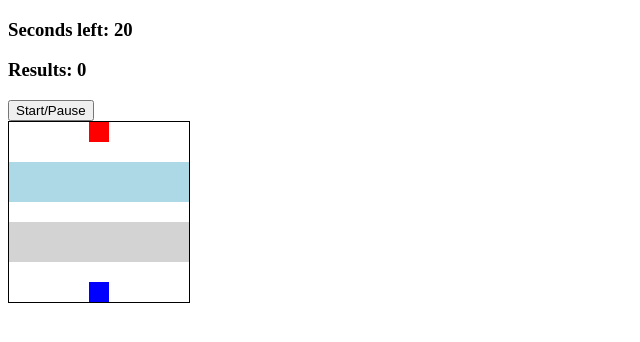
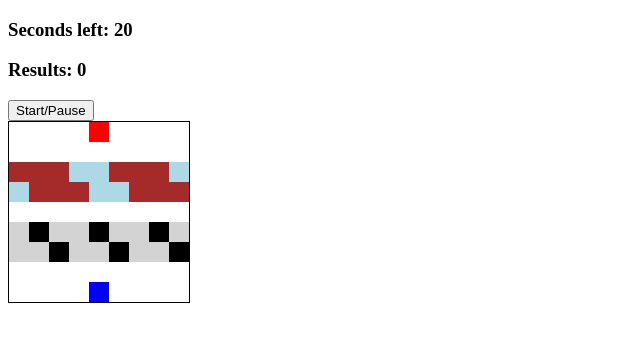
Before and after one commit to nkhlrgh/cross-road, a plain HTML site: page index.html in a window 1280 px wide. Shown: the whole page, without its empty margins (0-640 px from the left). Drawn offline with Linux system fonts and the light colour scheme.

Commit message:
Add moving logs and cars

```diff
--- a/app.js
+++ b/app.js
@@ -2,6 +2,10 @@ const timeLeftDisplay = document.querySelector("#time-left");
 const resultDisplay = document.querySelector("#results");
 const StartPauseButton = document.querySelector("#start-pause-button");
 const squares = document.querySelectorAll(".grid div");
+const logsLeft = document.querySelectorAll(".log-left");
+const logsRight = document.querySelectorAll(".log-right");
+const carsLeft = document.querySelectorAll(".car-left");
+const carsRight = document.querySelectorAll(".car-right");
 let currentIndex = 76;
 const width = 9;
 
@@ -34,3 +38,96 @@ function moveFrog(e) {
   squares[currentIndex].classList.add("frog");
 }
 document.addEventListener("keyup", moveFrog);
+
+function autoMoveElements() {
+  logsLeft.forEach((logLeft) => moveLogLeft(logLeft));
+  logsRight.forEach((logRight) => moveLogRight(logRight));
+  carsLeft.forEach((carLeft) => moveCarLeft(carLeft));
+  carsRight.forEach((carRight) => moveCarRight(carRight));
+}
+
+function moveLogLeft(logLeft) {
+  switch (true) {
+    case logLeft.classList.contains("l1"):
+      logLeft.classList.remove("l1");
+      logLeft.classList.add("l2");
+      break;
+    case logLeft.classList.contains("l2"):
+      logLeft.classList.remove("l2");
+      logLeft.classList.add("l3");
+      break;
+    case logLeft.classList.contains("l3"):
+      logLeft.classList.remove("l3");
+      logLeft.classList.add("l4");
+      break;
+    case logLeft.classList.contains("l4"):
+      logLeft.classList.remove("l4");
+      logLeft.classList.add("l5");
+      break;
+    case logLeft.classList.contains("l5"):
+      logLeft.classList.remove("l5");
+      logLeft.classList.add("l1");
+      break;
+  }
+}
+
+function moveLogRight(logRight) {
+  switch (true) {
+    case logRight.classList.contains("l1"):
+      logRight.classList.remove("l1");
+      logRight.classList.add("l5");
+      break;
+    case logRight.classList.contains("l2"):
+      logRight.classList.remove("l2");
+      logRight.classList.add("l1");
+      break;
+    case logRight.classList.contains("l3"):
+      logRight.classList.remove("l3");
+      logRight.classList.add("l2");
+      break;
+    case logRight.classList.contains("l4"):
+      logRight.classList.remove("l4");
+      logRight.classList.add("l3");
+      break;
+    case logRight.classList.contains("l5"):
+      logRight.classList.remove("l5");
+      logRight.classList.add("l4");
+      break;
+  }
+}
+
+function moveCarLeft(carLeft) {
+  switch (true) {
+    case carLeft.classList.contains("c1"):
+      carLeft.classList.remove("c1");
+      carLeft.classList.add("c2");
+      break;
+    case carLeft.classList.contains("c2"):
+      carLeft.classList.remove("c2");
+      carLeft.classList.add("c3");
+      break;
+    case carLeft.classList.contains("c3"):
+      carLeft.classList.remove("c3");
+      carLeft.classList.add("c1");
+      break;
+  }
+}
+
+function moveCarRight(carRight) {
+  switch (true) {
+    case carRight.classList.contains("c1"):
+      carRight.classList.remove("c1");
+      carRight.classList.add("c3");
+      break;
+    case carRight.classList.contains("c2"):
+      carRight.classList.remove("c2");
+      carRight.classList.add("c1");
+      break;
+    case carRight.classList.contains("c3"):
+      carRight.classList.remove("c3");
+      carRight.classList.add("c2");
+      break;
+  }
+}
+
+setInterval(autoMoveElements, 1000);
--- a/index.html
+++ b/index.html
@@ -30,24 +30,24 @@
       <div></div>
       <div></div>
       <div></div>
-      <div class="log-left"></div>
-      <div class="log-left"></div>
-      <div class="log-left"></div>
-      <div class="log-left"></div>
-      <div class="log-left"></div>
-      <div class="log-left"></div>
-      <div class="log-left"></div>
-      <div class="log-left"></div>
-      <div class="log-left"></div>
-      <div class="log-right"></div>
-      <div class="log-right"></div>
-      <div class="log-right"></div>
-      <div class="log-right"></div>
-      <div class="log-right"></div>
-      <div class="log-right"></div>
-      <div class="log-right"></div>
-      <div class="log-right"></div>
-      <div class="log-right"></div>
+      <div class="log-left l1"></div>
+      <div class="log-left l2"></div>
+      <div class="log-left l3"></div>
+      <div class="log-left l4"></div>
+      <div class="log-left l5"></div>
+      <div class="log-left l1"></div>
+      <div class="log-left l2"></div>
+      <div class="log-left l3"></div>
+      <div class="log-left l4"></div>
+      <div class="log-right l5"></div>
+      <div class="log-right l1"></div>
+      <div class="log-right l2"></div>
+      <div class="log-right l3"></div>
+      <div class="log-right l4"></div>
+      <div class="log-right l5"></div>
+      <div class="log-right l1"></div>
+      <div class="log-right l2"></div>
+      <div class="log-right l3"></div>
       <div></div>
       <div></div>
       <div></div>
@@ -57,24 +57,24 @@
       <div></div>
       <div></div>
       <div></div>
-      <div class="car-left"></div>
-      <div class="car-left"></div>
-      <div class="car-left"></div>
-      <div class="car-left"></div>
-      <div class="car-left"></div>
-      <div class="car-left"></div>
-      <div class="car-left"></div>
-      <div class="car-left"></div>
-      <div class="car-left"></div>
-      <div class="car-right"></div>
-      <div class="car-right"></div>
-      <div class="car-right"></div>
-      <div class="car-right"></div>
-      <div class="car-right"></div>
-      <div class="car-right"></div>
-      <div class="car-right"></div>
-      <div class="car-right"></div>
-      <div class="car-right"></div>
+      <div class="car-left c1"></div>
+      <div class="car-left c2"></div>
+      <div class="car-left c3"></div>
+      <div class="car-left c1"></div>
+      <div class="car-left c2"></div>
+      <div class="car-left c3"></div>
+      <div class="car-left c1"></div>
+      <div class="car-left c2"></div>
+      <div class="car-left c3"></div>
+      <div class="car-right c1"></div>
+      <div class="car-right c2"></div>
+      <div class="car-right c3"></div>
+      <div class="car-right c1"></div>
+      <div class="car-right c2"></div>
+      <div class="car-right c3"></div>
+      <div class="car-right c1"></div>
+      <div class="car-right c2"></div>
+      <div class="car-right c3"></div>
       <div></div>
       <div></div>
       <div></div>
--- a/styles.css
+++ b/styles.css
@@ -19,13 +19,33 @@
   background-color: blue;
 }
 
-.log-left,
+/* .log-left,
 .log-right {
+  background-color: lightblue;
+} */
+
+/* .car-left,
+.car-right {
+  background-color: lightgray;
+} */
+
+.l1,
+.l2,
+.l3 {
+  background-color: brown;
+}
+
+.l4,
+.l5 {
   background-color: lightblue;
 }
 
-.car-left,
-.car-right {
+.c1 {
+  background-color: black;
+}
+
+.c2,
+.c3 {
   background-color: lightgray;
 }
 
```
